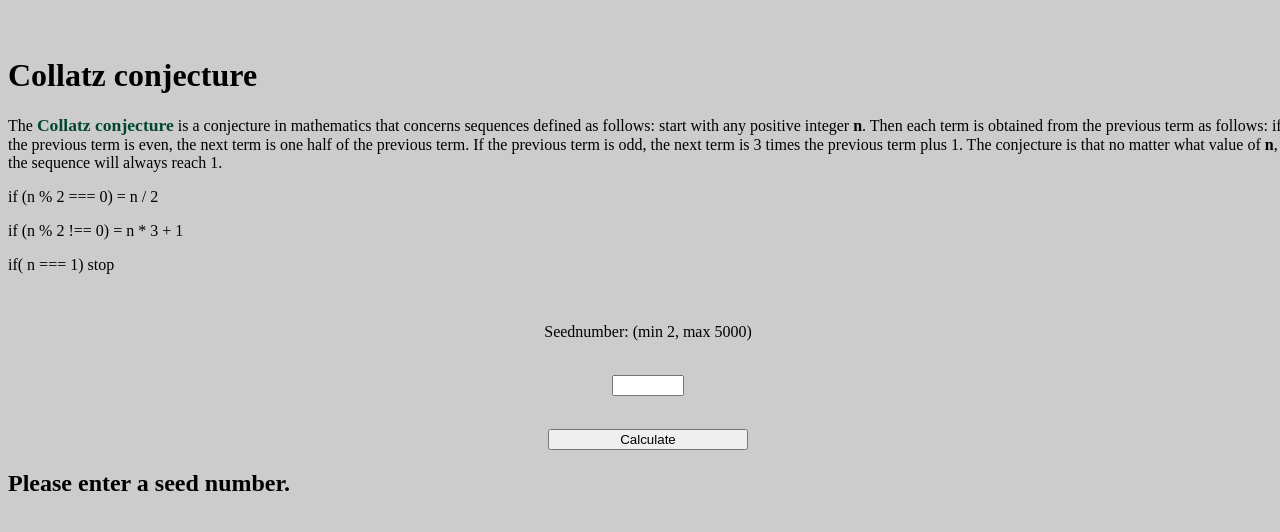
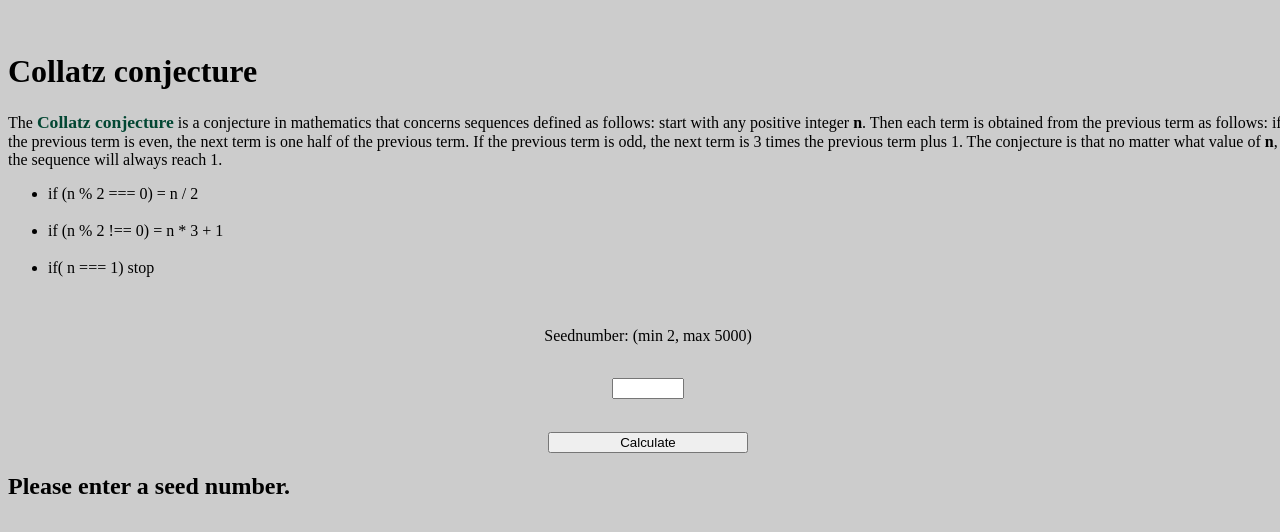
Before and after one commit to AltusJVR/Collatz-conjecture-react, a React (Create React App) app: page / in a window 1280 px wide. Shown: the part 132-664 px from the top of the page. Built offline with nearby package versions, Linux system fonts and the light colour scheme.

Commit message:
adjust layout of decription

```diff
--- a/src/App.jsx
+++ b/src/App.jsx
@@ -40,9 +40,13 @@ function App() {
         the previous term is odd, the next term is 3 times the previous term plus 1. The conjecture
         is that no matter what value of <strong>n</strong>, the sequence will always reach 1.
       </p>
-      <p>if (n % 2 === 0) = n / 2</p>
-      <p>if (n % 2 !== 0) = n * 3 + 1</p>
-      <p>if( n === 1) stop</p>
+
+      <ul>
+        <li>if (n % 2 === 0) = n / 2</li>
+        <li>if (n % 2 !== 0) = n * 3 + 1</li>
+        <li>if( n === 1) stop</li>
+      </ul>
+
       <InputForm
         getSeedNum={(e) => setSeedNum(e.target.value)}
         seedSet={(e) => {
--- a/src/App.scss
+++ b/src/App.scss
@@ -13,3 +13,7 @@ a {
   text-decoration: none;
   color: rgb(3, 71, 51);
 }
+
+li + li {
+  margin-top: 1.2em;
+}
```
